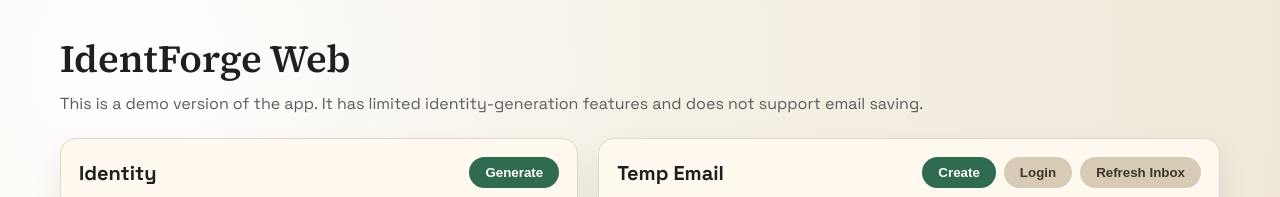
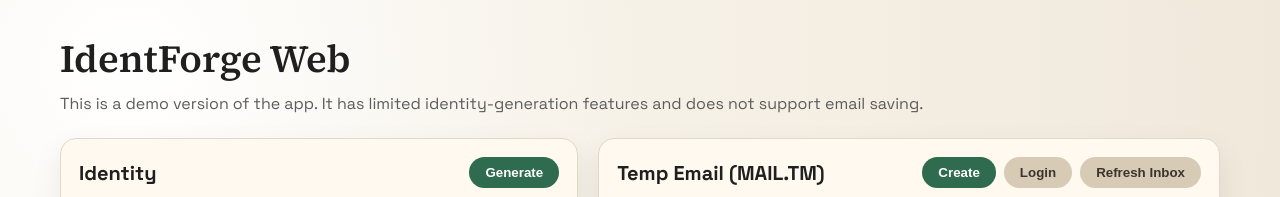
Before and after one commit to zoardgodor/IdentForge, a plain HTML site: page docs/web/index.html in a window 1280 px wide. Shown: the top 197 px of the page. Drawn offline with nearby package versions, Linux system fonts and the light colour scheme; no server answers.

Commit message:
Update section header for Temp Email

```diff
--- a/docs/web/index.html
+++ b/docs/web/index.html
@@ -37,7 +37,7 @@
 
       <section class="panel">
         <div class="panel-header">
-          <h2>Temp Email</h2>
+          <h2>Temp Email (MAIL.TM)</h2>
           <div class="actions">
             <button id="create-account" class="btn">Create</button>
             <button id="login" class="btn secondary">Login</button>
```
